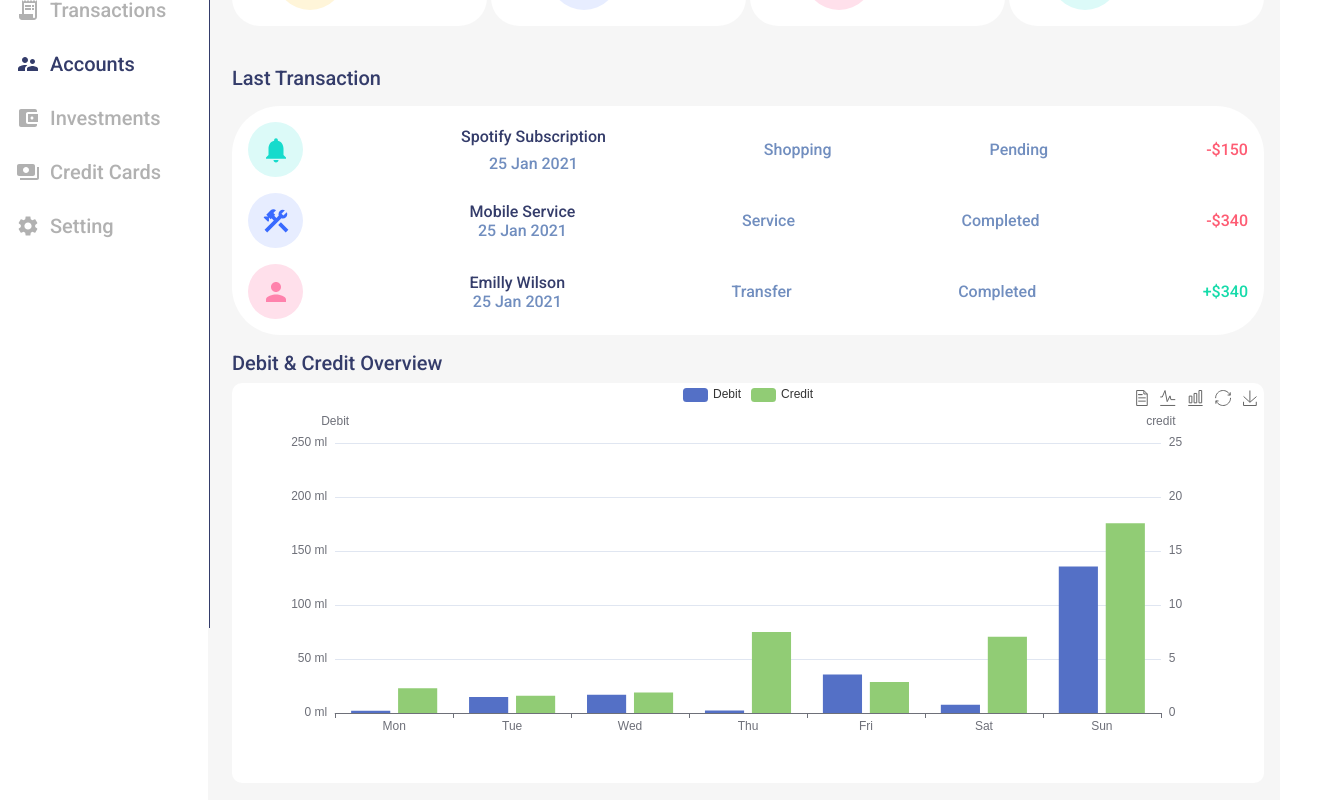
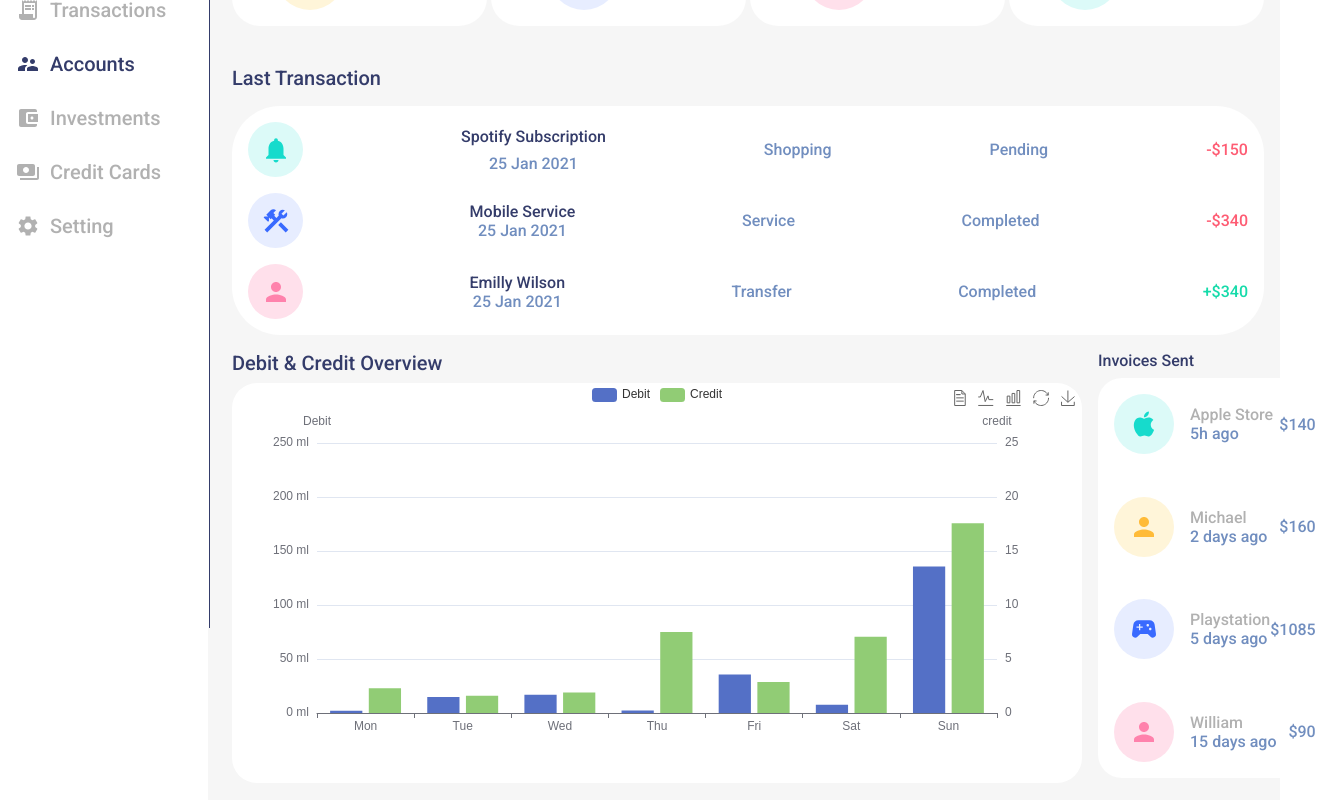
Before and after one commit to mohammadfaramarzi1/bank-dashboard-react, a React (Vite) app: page /accounts in a window 1280 px wide. Shown: the part 172-972 px from the top of the page, 1332 px wide, since content can reach past the window. Built offline with nearby package versions, Linux system fonts and the light colour scheme.

Commit message:
feat: InvoicesInfo

```diff
--- a/src/components/AccountBadge/AccountBadge.jsx
+++ b/src/components/AccountBadge/AccountBadge.jsx
@@ -7,7 +7,7 @@ import LocalAtmIcon from "@mui/icons-material/LocalAtm";
 
 function AccountBadge() {
   return (
-    <Box component="div" sx={{display: "flex", alignItems: "center", justifyContent: "space-between", fontFamily:"Roboto Medium"}}>
+    <Box component="div" sx={{display: "flex", alignItems: "center", justifyContent: "space-between"}}>
       <Box component="div" sx={{backgroundColor: "#fff", borderRadius: 7, p: 2, width: 255, display: "flex", justifyContent: "center", alignItems: "center", columnGap: 2}}>
         <Box component="div" sx={{backgroundColor: "#FFF5D9", width: 70, height: 70, borderRadius: "100%", display: "flex", alignItems: "center", justifyContent: "center"}}>
           <AccountBalanceIcon sx={{fontSize: "30px", color: "#FFBB38"}} />
--- a/src/components/BalanceChart/BalanceChart.jsx
+++ b/src/components/BalanceChart/BalanceChart.jsx
@@ -124,7 +124,6 @@ function BalanceChart() {
         variant="span"
         component="p"
         fontSize={20}
-        fontFamily="Roboto Medium"
         mb={2}
       >
         Balance History
--- a/src/components/CardsInfo/CardsInfo.jsx
+++ b/src/components/CardsInfo/CardsInfo.jsx
@@ -19,7 +19,6 @@ function CardsInfo({ isCardPage }) {
         <Typography
           variant="span"
           component="span"
-          fontFamily="Roboto Medium"
           fontSize={20}
           color="#343C6A"
         >
--- a/src/components/DebitChart/DebitChart.jsx
+++ b/src/components/DebitChart/DebitChart.jsx
@@ -88,7 +88,7 @@ function DebitChart() {
       <Typography variant="span" component="p" fontSize={20} mb={1}>
         Debit & Credit Overview
       </Typography>
-      <div ref={chartRef} style={{ width: '100%', height: '400px', backgroundColor: "#fff", p:2, borderRadius: 10 }}></div>
+      <div ref={chartRef} style={{ width: '850px', height: '400px', backgroundColor: "#fff", p:2, borderRadius: 25 }}></div>
     </Box>
   );
 }
--- a/src/components/ExpenseChart/ExpenseChart.jsx
+++ b/src/components/ExpenseChart/ExpenseChart.jsx
@@ -94,7 +94,6 @@ function ExpenseChart() {
       <Typography
         variant="span"
         component="p"
-        fontFamily="Roboto Medium"
         fontSize={20}
         color="#343C6A"
         mb={2}
--- /dev/null
+++ b/src/components/InvoicesInfo/InvoicesInfo.jsx
@@ -0,0 +1,191 @@
+import React from "react";
+import { Box, Typography } from "@mui/material";
+import AppleIcon from "@mui/icons-material/Apple";
+import PersonIcon from "@mui/icons-material/Person";
+import SportsEsportsIcon from "@mui/icons-material/SportsEsports";
+
+function InvoicesInfo() {
+  return (
+    <Box component="div" width="100%" >
+      <Typography variant="span" component="p" mb={1}>
+        Invoices Sent
+      </Typography>
+
+      <Box
+        component="div"
+        sx={{
+          backgroundColor: "#fff",
+          p: 2,
+          borderRadius: 6,
+          height: 400,
+          display: "flex",
+          flexDirection: "column",
+          justifyContent: "space-between"
+        }}
+      >
+        <Box
+          component="div"
+          sx={{
+            display: "flex",
+            justifyContent: "space-between",
+            alignItems: "center",
+            color: "#718EBF",
+          }}
+        >
+          <Box
+            component="div"
+            sx={{ display: "flex", alignItems: "center", columnGap: 2 }}
+          >
+            <Box
+              component="div"
+              sx={{
+                backgroundColor: "#DCFAF8",
+                width: 60,
+                height: 60,
+                borderRadius: "100%",
+                display: "flex",
+                alignItems: "center",
+                justifyContent: "center",
+              }}
+            >
+              <AppleIcon sx={{ color: "#16DBCC", fontSize: 30 }} />
+            </Box>
+            <Box component="div">
+              <Typography variant="span" component="p" color="#B1B1B1">
+                Apple Store
+              </Typography>
+              <Typography variant="span" component="p">
+                5h ago
+              </Typography>
+            </Box>
+          </Box>
+          <Typography variant="span" component="p">
+            $140
+          </Typography>
+        </Box>
+        <Box
+          component="div"
+          sx={{
+            display: "flex",
+            justifyContent: "space-between",
+            alignItems: "center",
+            color: "#718EBF",
+          }}
+        >
+          <Box
+            component="div"
+            sx={{ display: "flex", alignItems: "center", columnGap: 2 }}
+          >
+            <Box
+              component="div"
+              sx={{
+                backgroundColor: "#FFF5D9",
+                width: 60,
+                height: 60,
+                borderRadius: "100%",
+                display: "flex",
+                alignItems: "center",
+                justifyContent: "center",
+              }}
+            >
+              <PersonIcon sx={{ color: "#FFBB38", fontSize: 30 }} />
+            </Box>
+            <Box component="div">
+              <Typography variant="span" component="p" color="#B1B1B1">
+                Michael
+              </Typography>
+              <Typography variant="span" component="p">
+                2 days ago
+              </Typography>
+            </Box>
+          </Box>
+          <Typography variant="span" component="p">
+            $160
+          </Typography>
+        </Box>
+        <Box
+          component="div"
+          sx={{
+            display: "flex",
+            justifyContent: "space-between",
+            alignItems: "center",
+            color: "#718EBF",
+          }}
+        >
+          <Box
+            component="div"
+            sx={{ display: "flex", alignItems: "center", columnGap: 2 }}
+          >
+            <Box
+              component="div"
+              sx={{
+                backgroundColor: "#E7EDFF",
+                width: 60,
+                height: 60,
+                borderRadius: "100%",
+                display: "flex",
+                alignItems: "center",
+                justifyContent: "center",
+              }}
+            >
+              <SportsEsportsIcon sx={{ color: "#396AFF", fontSize: 30 }} />
+            </Box>
+            <Box component="div">
+              <Typography variant="span" component="p" color="#B1B1B1">
+                Playstation
+              </Typography>
+              <Typography variant="span" component="p">
+                5 days ago
+              </Typography>
+            </Box>
+          </Box>
+          <Typography variant="span" component="p">
+            $1085
+          </Typography>
+        </Box>
+        <Box
+          component="div"
+          sx={{
+            display: "flex",
+            justifyContent: "space-between",
+            alignItems: "center",
+            color: "#718EBF",
+          }}
+        >
+          <Box
+            component="div"
+            sx={{ display: "flex", alignItems: "center", columnGap: 2 }}
+          >
+            <Box
+              component="div"
+              sx={{
+                backgroundColor: "#FFE0EB",
+                width: 60,
+                height: 60,
+                borderRadius: "100%",
+                display: "flex",
+                alignItems: "center",
+                justifyContent: "center",
+              }}
+            >
+              <PersonIcon sx={{ color: "#FF82AC", fontSize: 30 }} />
+            </Box>
+            <Box component="div">
+              <Typography variant="span" component="p" color="#B1B1B1">
+                William
+              </Typography>
+              <Typography variant="span" component="p">
+                15 days ago
+              </Typography>
+            </Box>
+          </Box>
+          <Typography variant="span" component="p">
+            $90
+          </Typography>
+        </Box>
+      </Box>
+    </Box>
+  );
+}
+
+export default InvoicesInfo;
--- a/src/components/RecentTransactions/RecentTransactions.jsx
+++ b/src/components/RecentTransactions/RecentTransactions.jsx
@@ -231,7 +231,6 @@ function RecentTransactions() {
         <Typography
           variant="span"
           component="span"
-          fontFamily="Roboto Medium"
           fontSize={20}
           color="#343C6A"
         >
--- a/src/components/WeekCharts/WeekCharts.jsx
+++ b/src/components/WeekCharts/WeekCharts.jsx
@@ -196,7 +196,6 @@ function WeekCharts() {
           variant="span"
           component="p"
           fontSize={20}
-          fontFamily="Roboto Medium"
           mb={2}
         >
           Weekly Activity
@@ -216,7 +215,6 @@ function WeekCharts() {
           variant="span"
           component="p"
           fontSize={20}
-          fontFamily="Roboto Medium"
           mb={2}
         >
           Expense Statistics
--- a/src/pages/Accounts/Accounts.jsx
+++ b/src/pages/Accounts/Accounts.jsx
@@ -3,14 +3,16 @@ import { Box } from "@mui/material";
 import AccountBadge from "../../components/AccountBadge/AccountBadge";
 import LastTransactions from "../../components/LastTransactions/LastTransactions";
 import DebitChart from "../../components/DebitChart/DebitChart";
+import InvoicesInfo from "../../components/InvoicesInfo/InvoicesInfo";
 
 function Accounts() {
   return (
     <Box component="div" sx={{ mr: 2 }}>
       <AccountBadge />
       <LastTransactions />
-      <Box component="div">
+      <Box component="div" sx={{display: "flex", columnGap: 2}}>
         <DebitChart />
+        <InvoicesInfo />
       </Box>
     </Box>
   );
```
